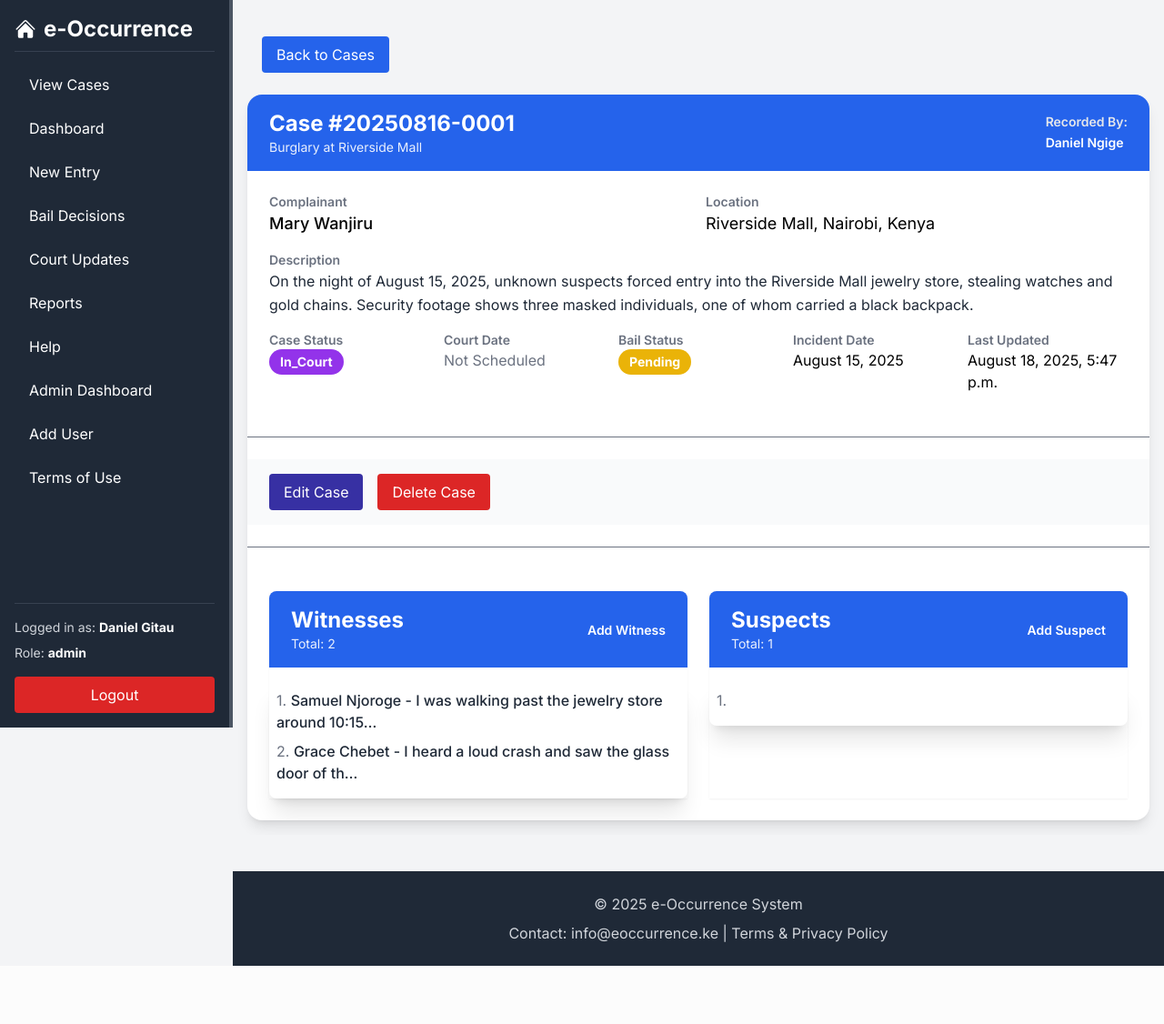
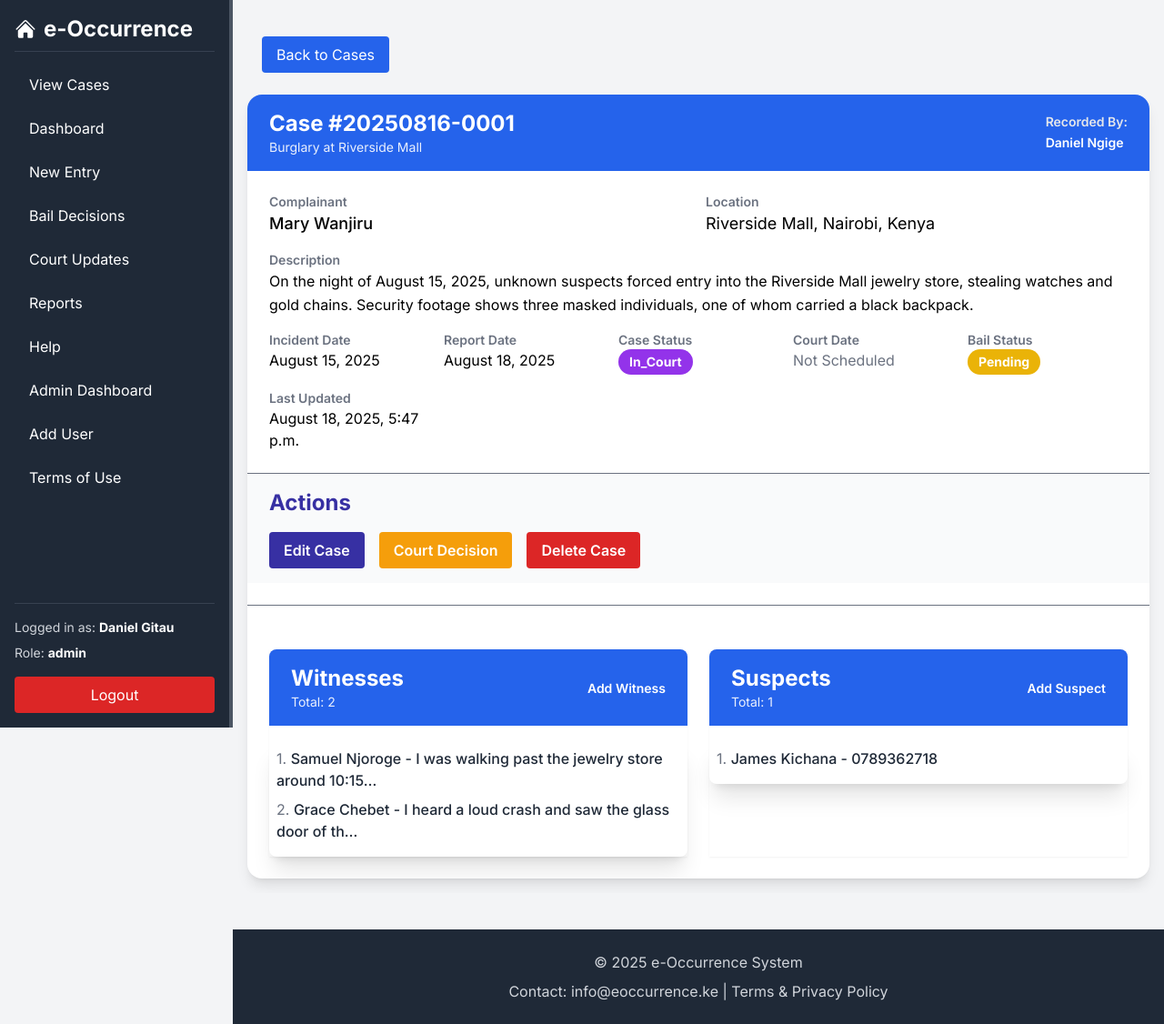
Before and after one commit to DannyDuke77/E-Occurrence, a Django app: page /cases/case-details/3692b4ab-8a18-4049-ab56-60599a1e5bd1/ in a window 1280 px wide. Shown: the whole page at 91% size. Before the commit the page ends 1062 px from the top, so only its background shows below. Run offline with Django 5.2, Linux system fonts and the light colour scheme; a user stored in the database is signed in; data comes from the database, SQL or seed files in the repository; both versions use the stored data as it was after the commit; some libraries are stand-ins or nearby versions.

Commit message:
Add court decision model and suspect entry feature
Introduces the CourtDecision model and related migrations, updates admin and forms to support court decisions, and adds views and templates for entering suspects and court decisions. Case details now display report date and support new status/bail decision options. Also updates case listing and refines suspect display in templates.

```diff
--- a/eoccurrence/cases/admin.py
+++ b/eoccurrence/cases/admin.py
@@ -1,9 +1,10 @@
 from django.contrib import admin
 
-from .models import Complainant, Case, Suspect, Witness
+from .models import Complainant, Case, Suspect, Witness, CourtDecision
 # Register your models here.
 admin.site.register(Suspect)
 admin.site.register(Witness)
+admin.site.register(CourtDecision)
 
 
 class WitnessInline(admin.TabularInline):
--- a/eoccurrence/cases/forms.py
+++ b/eoccurrence/cases/forms.py
@@ -1,5 +1,5 @@
 from django import forms
-from .models import Complainant, Case, Suspect, Witness
+from .models import Complainant, Case, Suspect, Witness, CourtDecision
 
 INPUT_CLASSES = 'w-full py-2 px-4 rounded-xl bg-white border border-gray-300 focus:outline-none focus:ring-2 focus:ring-blue-500 focus:border-transparent'
 
@@ -184,3 +184,20 @@
                     "You must fill in at least one field before submitting."
                 )
             return cleaned_data
+
+class CourtDecisionForm(forms.ModelForm):
+    class Meta:
+        model = CourtDecision
+        fields = ['decision_type', 'decision_text']
+        widgets = {
+            'decision_type': forms.Select(attrs={
+                'class': INPUT_CLASSES
+            }),
+            'decision_text': forms.Textarea(attrs={
+                'placeholder': 'Decision Details',
+                'rows': '4',
+                'cols': '40',
+                'style': 'resize: none',
+                'class': INPUT_CLASSES
+            }),
+        }
--- a/eoccurrence/cases/templates/cases/case_details.html
+++ b/eoccurrence/cases/templates/cases/case_details.html
@@ -54,10 +54,20 @@
 
             <div>
                 <p class="text-sm font-semibold text-gray-500">Description</p>
-                <p class="text-gray-800 leading-relaxed">{{ case.description }}</p>
+                <p class="leading-relaxed">{{ case.description }}</p>
             </div>
 
             <div class="grid grid-cols-1 sm:grid-cols-5 gap-4">
+                <div>
+                    <p class="text-sm font-semibold text-gray-500">Incident Date</p>
+                    <p>{{ case.incident_date|date:"F j, Y" }}</p>
+                </div>
+
+                <div>
+                    <p class="text-sm font-semibold text-gray-500">Report Date</p>
+                    <p>{{ case.report_date|date:"F j, Y" }}</p>
+                </div>
+
                 <div>
                     <p class="text-sm font-semibold text-gray-500">Case Status</p>
                     <span class="inline-block px-3 py-1 text-sm font-bold rounded-full text-white
@@ -72,9 +82,15 @@
                 </div>
 
                 {% if case.court_date %}
-                    <div><p class="text-sm font-semibold text-gray-500">Court Date</p><p>{{ case.court_date|date:"F j, Y" }}</p></div>
+                    <div>
+                        <p class="text-sm font-semibold text-gray-500">Court Date</p>
+                        <p>{{ case.court_date|date:"F j, Y" }}</p>
+                    </div>
                 {% else %}
-                    <div><p class="text-sm font-semibold text-gray-500">Court Date</p><p class="text-gray-500">Not Scheduled</p></div>
+                    <div>
+                        <p class="text-sm font-semibold text-gray-500">Court Date</p>
+                        <p class="text-gray-500">Not Scheduled</p>
+                    </div>
                 {% endif %}
 
                 <div>
@@ -89,26 +105,28 @@
                 </div>
 
                 <div>
-                    <p class="text-sm font-semibold text-gray-500">Incident Date</p>
-                    <p>{{ case.incident_date|date:"F j, Y" }}</p>
-                </div>
-
-                <div>
                     <p class="text-sm font-semibold text-gray-500">Last Updated</p>
                     <p>{{ case.updated_at|date:"F j, Y, g:i a" }}</p>
                 </div>
             </div>
         </div>
 
-        <hr class="border-gray-500 my-6">
+        <hr class="border-gray-500">
 
     <!-- Actions -->
-        <div class="bg-gray-50 px-6 py-4 flex justify-start space-x-4">
-            <a href="{% url 'cases:edit_case' case.uuid %}" class="inline-block px-4 py-2 bg-indigo-800 text-white rounded hover:bg-indigo-600">Edit Case</a>
+        <div class="bg-gray-50 px-6 py-4">
+            <h2 class="text-2xl font-bold mb-4 text-indigo-800">Actions</h2>
+            <div class="flex justify-start space-x-4 font-semibold">
+                <a href="{% url 'cases:edit_case' case.uuid %}" class="inline-block px-4 py-2 bg-indigo-800 text-white rounded hover:bg-indigo-600">Edit Case</a>
 
-            {% if user.is_authenticated and user.profile.user_role == 'admin' %}
-                <a href="#" class="inline-block px-4 py-2 bg-red-600 text-white rounded hover:bg-red-800">Delete Case</a>
-            {% endif %}
+                {% if user.is_authenticated and user.profile.user_role == 'admin' or user.profile.user_role == 'court' and case.status == 'pending' and case.status == 'open' %}
+                    <a href="{% url 'cases:republic_court_decision' case.uuid %}" class="inline-block px-4 py-2 bg-amber-500 text-white rounded hover:bg-red-800">Court Decision</a>
+                {% endif %}
+
+                {% if user.is_authenticated and user.profile.user_role == 'admin' %}
+                    <a href="#" class="inline-block px-4 py-2 bg-red-600 text-white rounded hover:bg-red-800">Delete Case</a>
+                {% endif %}
+            </div>
         </div>
 
         <hr class="border-gray-500 my-6">
@@ -133,7 +151,7 @@
                             <li>
                                 <!-- Number the witnesses -->
                                 <span class="text-gray-500">{{ forloop.counter }}.</span>
-                                <a href="#" class="text-gray-800 hover:underline underline-offset-2 font-medium">{{ witness.name }} - {{ witness.statement| truncatechars:50 }}</a>
+                                <a href="#" class="text-gray-800 hover:underline underline-offset-2 font-medium">{{ witness.name }} - {{ witness.statement |truncatechars:50 }}</a>
                             </li>
                         {% empty %}
                             <li class="text-gray-500">No witnesses added yet.</li>
@@ -150,7 +168,7 @@
                     </div>
 
                     <div>
-                        <a href="#" class="text-sm font-semibold text-white hover:underline underline-offset-2">Add Suspect</a>
+                        <a href="{% url 'cases:suspect_entry' case.uuid %}" class="text-sm font-semibold text-white hover:underline underline-offset-2">Add Suspect</a>
                     </div>
                 </div>
 
@@ -160,10 +178,10 @@
                             <li>
                                 <!-- Number the suspects -->
                                 <span class="text-gray-500">{{ forloop.counter }}.</span>
-                                <a href="#" class="text-blue-600 hover:underline">{{ suspect.first_name }} {% if suspect.last_name %}{{ suspect.last_name }}{% endif %}</a>
+                                <a href="#" class="text-gray-800 hover:underline underline-offset-2 font-medium">{{ suspect.name }} - {{ suspect.contact_info |truncatechars:50 }}</a>
                             </li>
                         {% empty %}
-                            <li class="text-gray-500 px-6">No suspects added yet.</li>
+                            <li class="text-gray-500">No suspects added yet.</li>
                         {% endfor %}
                     </ul>
                 </div>
--- a/eoccurrence/cases/templates/cases/partials/case-listing.html
+++ b/eoccurrence/cases/templates/cases/partials/case-listing.html
@@ -52,8 +52,10 @@
                             <span class="px-2 py-1 text-xs font-bold rounded-full
                                 {% if case.status == 'open' %}bg-green-100 text-green-700
                                 {% elif case.status == 'closed' %}bg-red-100 text-red-700
-                                {% elif case.status == 'in_progress' %}bg-yellow-100 text-yellow-800
-                                {% else %}bg-gray-200 text-gray-700{% endif %}">
+                                {% elif case.status == 'under_investigation' %}bg-yellow-100 text-yellow-800
+                                {% elif case.status == 'in_court' %}bg-purple-100 text-purple-700
+                                {% elif case.status == 'pending' %}bg-blue-100 text-blue-700
+                                {% else %}bg-gray-100 text-gray-700{% endif %}">
                                 {{ case.status|title }}
                             </span>
                         </div>
--- a/eoccurrence/cases/urls.py
+++ b/eoccurrence/cases/urls.py
@@ -11,4 +11,6 @@
     path('case/edit/<uuid:uuid>/', views.edit_case, name='edit_case'),
     path('search/', views.search_cases, name='search_cases'),
     path('case/witness/new/<uuid:uuid>/', views.witness_entry, name='witness_entry'),
+    path('case/suspect/new/<uuid:uuid>/', views.suspect_entry, name='suspect_entry'),
+    path('case/republic-court-decision/<uuid:uuid>/', views.republic_court_decision , name='republic_court_decision'),
 ]
--- a/eoccurrence/cases/views.py
+++ b/eoccurrence/cases/views.py
@@ -7,7 +7,7 @@
 from django.db.models.functions import Concat
 from django.db.models import CharField, Value
 
-from .forms import ComplainantForm, CaseForm, WitnessForm,  SuspectForm
+from .forms import ComplainantForm, CaseForm, WitnessForm,  SuspectForm, CourtDecisionForm
 from .models import Complainant, Case
 
 from accounts.models import Userprofile
@@ -98,6 +98,7 @@
         case = get_object_or_404(Case, uuid=uuid)
         witnesses = case.witnesses.all()
         suspects = case.suspects.all()
+
         return render(request, "cases/case_details.html", {
             "case": case,
             "witnesses": witnesses,
@@ -161,3 +162,71 @@
         form = WitnessForm()
 
     return render(request, 'cases/witness_entry.html', {'form': form, 'case': case})
+
+@login_required
+def suspect_entry(request, uuid):
+    case = get_object_or_404(Case, uuid=uuid)
+
+    if request.method == 'POST':
+        form = SuspectForm(request.POST)
+        if form.is_valid():
+            suspect = form.save()
+            # Link suspect to the case
+            case.suspects.add(suspect)
+            case.save()
+
+            messages.success(request, "Suspect added successfully.")
+
+            return redirect('cases:case_details', uuid=case.uuid)
+    else:
+        form = SuspectForm()
+
+    return render(request, 'cases/suspect_entry.html', {'form': form, 'case': case})
+
+def republic_court_decision(request, uuid):
+    case = get_object_or_404(Case, uuid=uuid)
+    form_title = f"Court Decision for Case #{case.case_number}"
+
+    if case.status not in ['pending', 'open', 'in_court']:
+        messages.error(request, "Court decision can only be recorded for pending or open cases.")
+        return redirect('cases:case_details', uuid=case.uuid)
+
+    if case.bail_decision != 'not_applicable':
+        messages.error(request, "Court decision has already been recorded for this case.")
+        return redirect('cases:case_details', uuid=case.uuid)
+
+
+    if request.method == 'POST':
+        form = CourtDecisionForm(request.POST)
+        if form.is_valid():
+            # Save court decision
+            decision = form.save(commit=False)
+            decision.case = case
+            decision.recorded_by = request.user
+            decision.save()
+
+            if decision.decision_type == 'BAIL_GRANTED':
+                case.bail_decision = 'granted'
+                case.status = 'in_court'
+                case.save()
+
+            if decision.decision_type == 'DISMISSED':
+                case.bail_decision = 'not_applicable'
+                case.status = 'dismissed'
+                case.save()
+
+            if decision.decision_type == 'SENTENCED':
+                case.bail_decision = 'not_applicable'
+                case.status = 'closed'
+                case.save()
+
+            messages.success(request, "Court decision recorded successfully.")
+            return redirect('cases:case_details', uuid=case.uuid)
+    else:
+        form = CourtDecisionForm()
+
+    return render(request, 'cases/court_decision.html', {
+        'form': form,
+        'case': case,
+        'form_title': form_title
+        })
```
Also changed, not shown: eoccurrence/cases/models.py (+31 -0 lines), eoccurrence/cases/templates/cases/court_decision.html (added, +76 -0 lines), eoccurrence/cases/templates/cases/suspect_entry.html (added, +41 -0 lines), eoccurrence/cases/migrations/0011_case_report_date.py (added), eoccurrence/cases/migrations/0012_alter_case_report_date.py (added), eoccurrence/cases/migrations/0013_courtdecision.py (added), eoccurrence/cases/migrations/0014_alter_case_bail_decision.py (added), eoccurrence/cases/migrations/0015_suspect_uuid.py (added), eoccurrence/cases/migrations/0016_alter_suspect_uuid.py (added), eoccurrence/db.sqlite3.
